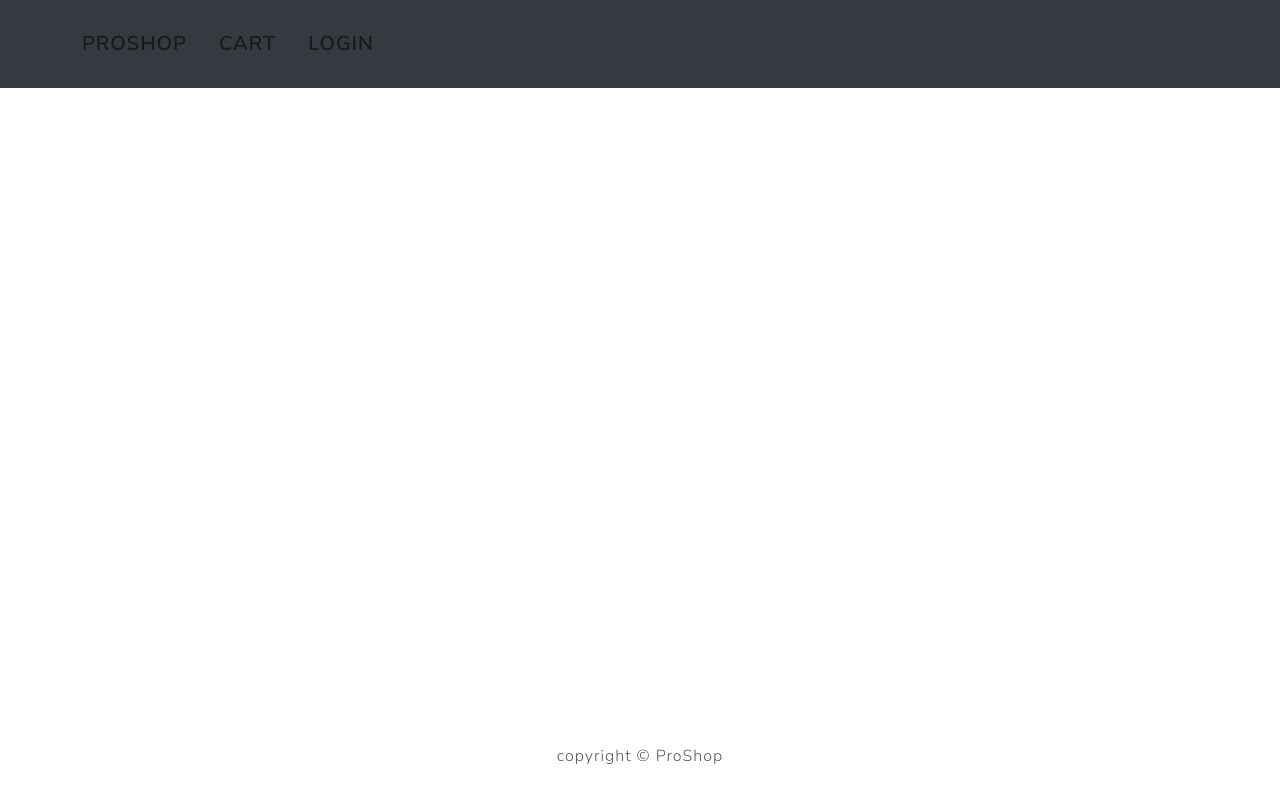
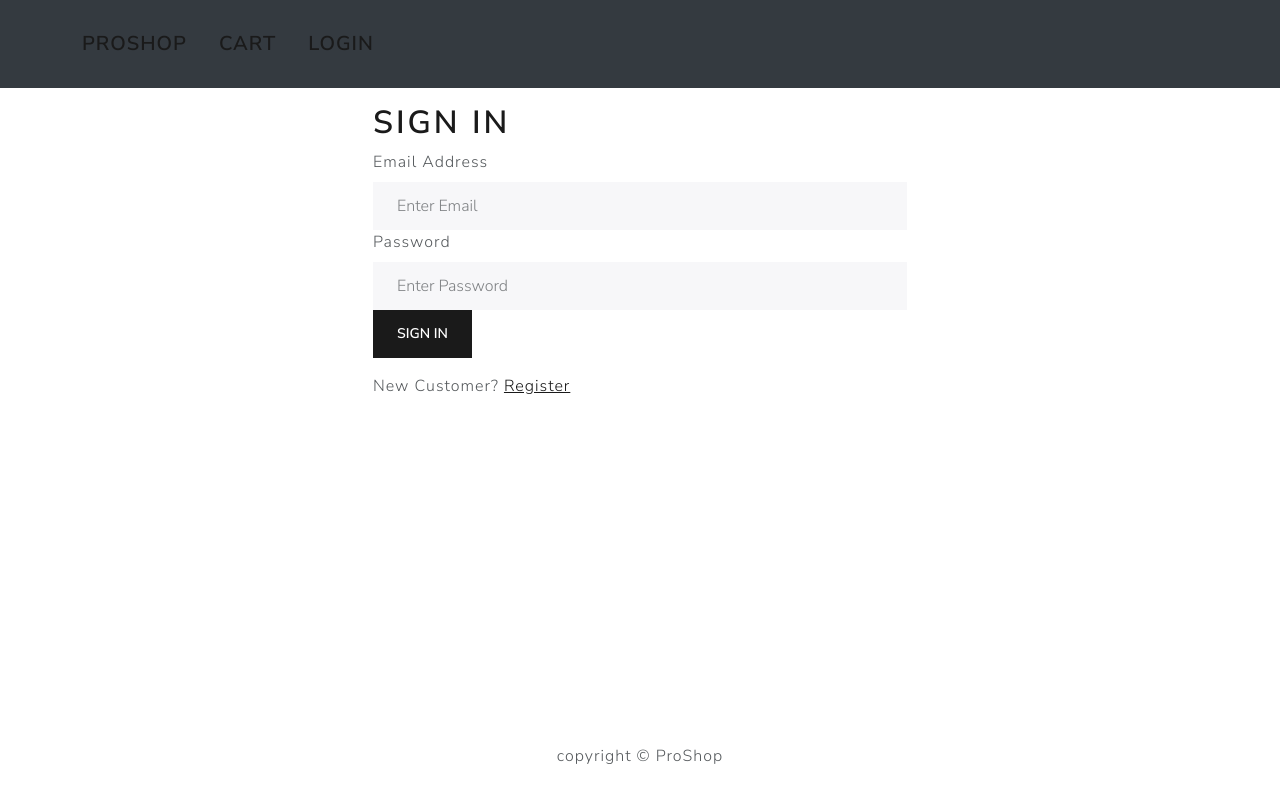
Before and after one commit to pavlicic1marko/assistant--webapp, a React (Create React App) app: page /login in a window 1280 px wide. Built offline with nearby package versions, Linux system fonts and the light colour scheme.

Commit message:
importing to app.js page

```diff
--- a/src/App.js
+++ b/src/App.js
@@ -4,6 +4,7 @@
 import ProductScreen from './screens/ProductScreen';
 import {Container} from 'react-bootstrap'
 import {BrowserRouter as Router, Route, Routes} from 'react-router-dom'
+import LoginScreen from './screens/LoginScreen';
 
 function App() {
   return (
@@ -13,6 +14,7 @@
           <Container>
             <Routes>
               <Route path='/' element={<HomeScreen/>} exact/>
+              <Route path='/login' element={<LoginScreen/>} />
               <Route path='/product/:id' element={<ProductScreen/>} />
             </Routes>
 
--- /dev/null
+++ b/src/components/FormContainer.js
@@ -0,0 +1,16 @@
+import React from 'react'
+import { Container, Row, Col } from 'react-bootstrap'
+
+function FormContainer({ children }) {
+    return (
+        <Container>
+            <Row className="justify-content-md-center">
+                <Col xs={12} md={6}>
+                    {children}
+                </Col>
+            </Row>
+        </Container>
+    )
+}
+
+export default FormContainer
--- /dev/null
+++ b/src/screens/LoginScreen.js
@@ -0,0 +1,82 @@
+import React, { useState, useEffect } from 'react'
+import { Link, useLocation, useNavigate } from 'react-router-dom'
+import { Form, Button, Row, Col } from 'react-bootstrap'
+import { useDispatch, useSelector } from 'react-redux'
+import Loader from '../components/Loader'
+import Message from '../components/Message'
+import FormContainer from '../components/FormContainer'
+import { login } from '../actions/userActions'
+
+function LoginScreen() {
+
+    const [email, setEmail] = useState('')
+    const [password, setPassword] = useState('')
+
+    const location = useLocation()
+    const navigate = useNavigate()
+    const dispatch = useDispatch()
+
+    const redirect = location.state ? Number(location.state) : '/'
+    const userLogin = useSelector(state => state.userLogin)
+    const { error, loading, userInfo } = userLogin
+
+    const submitHandler = (e) => {
+        e.preventDefault()
+        dispatch(login(email, password))
+    }
+
+    useEffect(() => {
+        if(userInfo) {
+            navigate(redirect)
+        }
+    }, [navigate, userInfo, redirect])
+
+    return (
+        <FormContainer>
+            <h1>Sign In</h1>
+            {error && <Message variant='danger'>{error}</Message>}
+            {loading && <Loader />}
+            <Form onSubmit={submitHandler}>
+
+                <Form.Group controlId='email'>
+                    <Form.Label>Email Address</Form.Label>
+                    <Form.Control
+                        type='text'
+                        placeholder='Enter Email'
+                        value={email}
+                        onChange={(e) => setEmail(e.target.value)}
+                    >
+                    </Form.Control>
+                </Form.Group>
+
+
+                <Form.Group controlId='password'>
+                    <Form.Label>Password</Form.Label>
+                    <Form.Control
+                        type='password'
+                        placeholder='Enter Password'
+                        value={password}
+                        onChange={(e) => setPassword(e.target.value)}
+                    >
+                    </Form.Control>
+                </Form.Group>
+
+                <Button type='submit' variant='primary'>
+                    Sign In
+                </Button>
+            </Form>
+
+
+            <Row className='py-3'>
+                <Col>
+                    New Customer? <Link
+                        to={redirect ? `/register?redirect=${redirect}` : '/register'}>
+                        Register
+                        </Link>
+                </Col>
+            </Row>
+        </FormContainer>
+    )
+}
+
+export default LoginScreen
```
